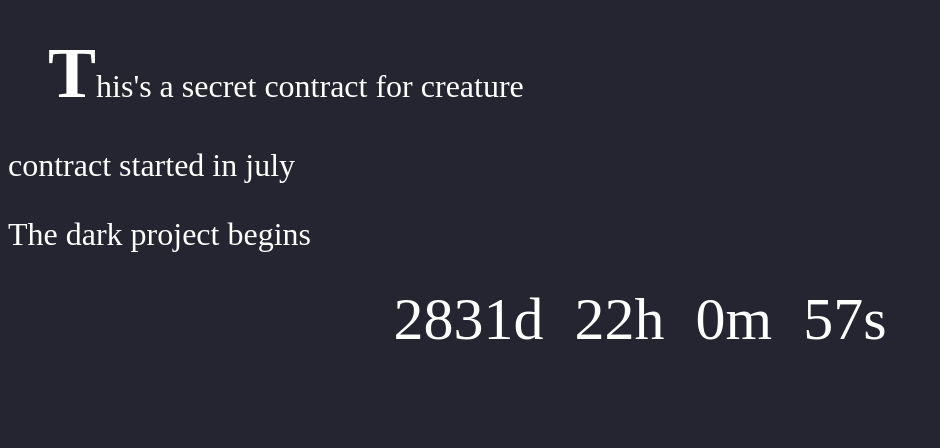
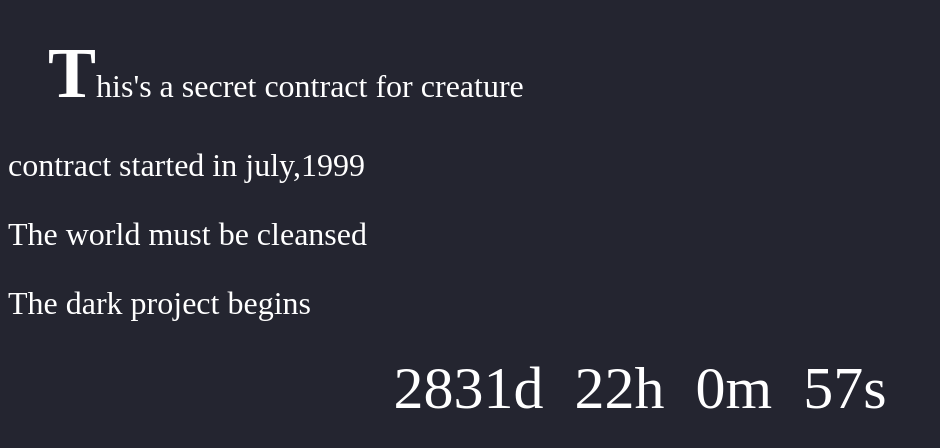
Before and after one commit to angelhtml/ss, a plain HTML site: page index.html in a window 1280 px wide. Shown: the whole page, without its empty margins (0-940 px from the left). Drawn offline with Linux system fonts and the light colour scheme.

Commit message:
Update index.html

```diff
--- a/index.html
+++ b/index.html
@@ -32,7 +32,8 @@
 <body>
   <script>alert('This is a secret contract is not allowed to enter the public')</script>
 <ul type="circle" class="title"><strong style="font-size: 4.5rem;">T</strong>his's a secret contract for creature</ul>
-<p class="title">contract started in july </p>
+<p class="title">contract started in july,1999</p>
+    <p class="title">The world must be cleansed</p>
 <p class="title">The dark project begins </p>
 <div class="count" id="demo"></div>
 <a class="dl" href="ss.rar" download>secret</a>
```
